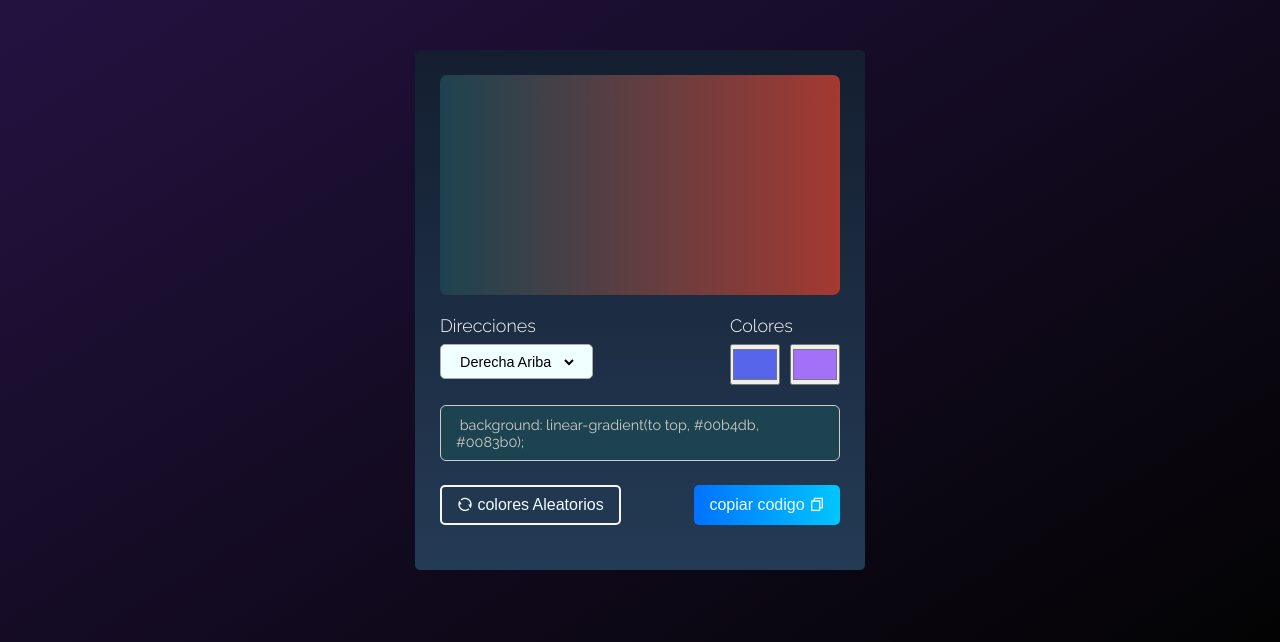
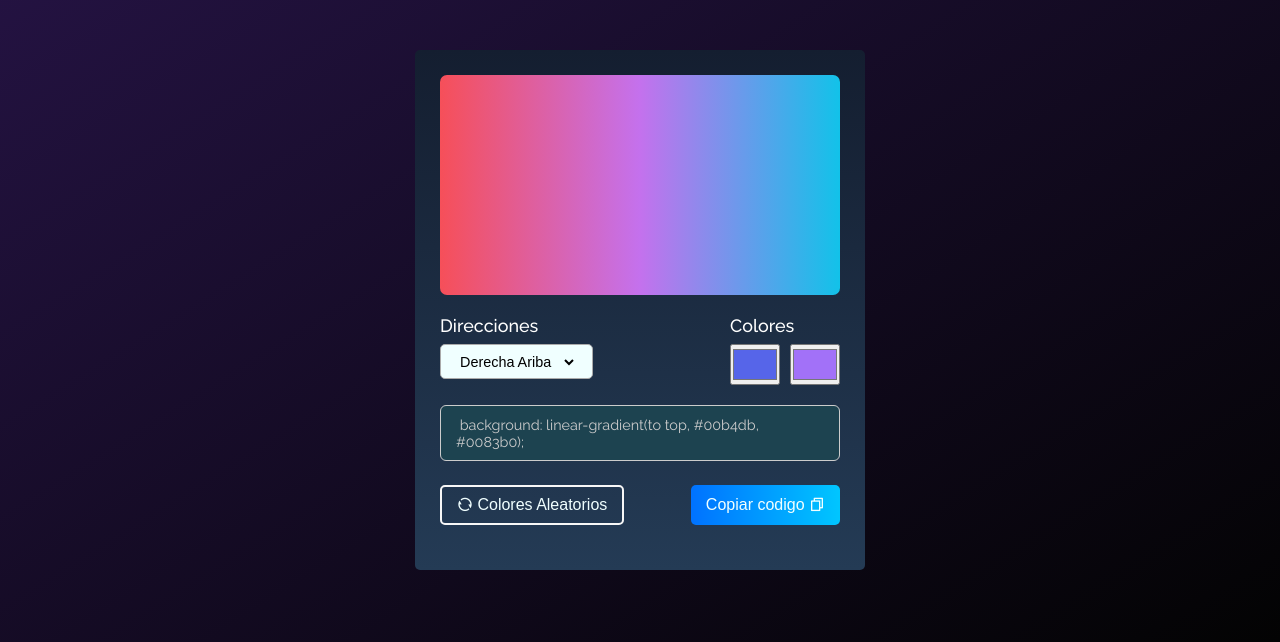
Before and after one commit to codewithandres/Gradient--Color-Generator, a plain HTML site: page index.html in a window 1280 px wide. Shown: the part 158-800 px from the top of the page. Drawn offline with nearby package versions, Linux system fonts and the light colour scheme; a web font is replaced by a local one.

Commit message:
cambio de color

```diff
--- a/css/mian.css
+++ b/css/mian.css
@@ -1,7 +1,7 @@
 .raleway {
     font-family: "Raleway", sans-serif;
     font-optical-sizing: auto;
-    font-weight: 300;
+    font-weight: 500;
     font-style: normal;
 }
 
@@ -44,7 +44,7 @@ body {
 .wrapper .gradient-box {
     width: 100%;
     height: 220px;
-    background: linear-gradient(to right, #1d4350, #a43931);
+    background: linear-gradient(to right, #f64f59, #c471ed, #12c2e9);
     border-radius: 7px;
 }
 
--- a/index.html
+++ b/index.html
@@ -53,8 +53,8 @@
         </div>
         <textarea class="row" disabled> background: linear-gradient(to top, #00b4db, #0083b0); </textarea>
         <div class="rows botton">
-            <button class="refresh"><i class="ri-refresh-line"></i> colores Aleatorios </button>
-            <button class="copy"> copiar codigo <i class="ri-file-copy-line"></i></button>
+            <button class="refresh"><i class="ri-refresh-line"></i> Colores Aleatorios </button>
+            <button class="copy"> Copiar codigo <i class="ri-file-copy-line"></i></button>
 
         </div>
     </div>
```
